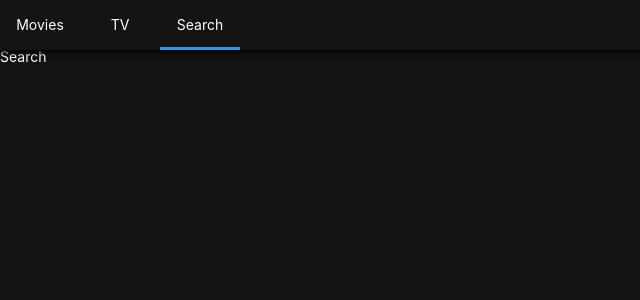
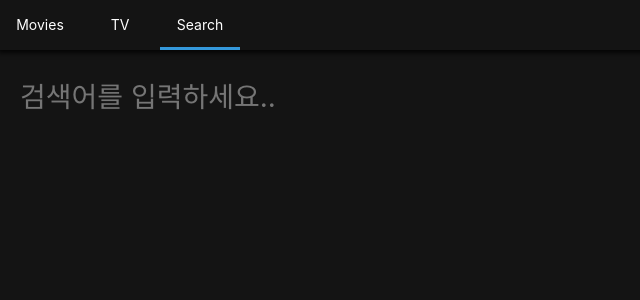
Before and after one commit to denev723/jjapflix, a React (Create React App) app: page /search in a window 1280 px wide. Shown: the top 300 px of the page, without its empty margins (0-640 px from the left). Built offline with nearby package versions, Linux system fonts and the light colour scheme.

Commit message:
search 페이지 작성, 각 presenter 일부 렌더링

```diff
--- a/src/Components/GlobalStyles.js
+++ b/src/Components/GlobalStyles.js
@@ -15,7 +15,7 @@
         font-size:14px;
         background-color:rgba(20, 20, 20, 1);
         color:white;
-        padding-top:50px;
+        padding-top:80px;
 
     }
 `;
--- /dev/null
+++ b/src/Components/Loader.js
@@ -0,0 +1,19 @@
+import React from "react";
+import styled from "styled-components";
+
+const Container = styled.div`
+  height: 100vh;
+  width: 100vw;
+  display: flex;
+  justify-content: center;
+  align-items: center;
+  font-size: 30px;
+`;
+
+export default () => (
+  <Container>
+    <span role="img" aria-label="Loading">
+      LOADING⏰
+    </span>
+  </Container>
+);
--- /dev/null
+++ b/src/Components/Message.js
@@ -0,0 +1,26 @@
+import React from "react";
+import PropTypes from "prop-types";
+import styled from "styled-components";
+
+const Container = styled.div`
+  width: 100vw;
+  display: flex;
+  justify-content: center;
+`;
+
+const Text = styled.span`
+  color: ${(props) => props.color};
+`;
+
+const Message = ({ text, color }) => (
+  <Container>
+    <Text color={color}>{text}</Text>
+  </Container>
+);
+
+Message.propTypes = {
+  text: PropTypes.string.isRequired,
+  color: PropTypes.string.isRequired,
+};
+
+export default Message;
--- /dev/null
+++ b/src/Components/Poster.js
@@ -0,0 +1,45 @@
+import React from "react";
+import PropTypes from "prop-types";
+import { Link } from "react-router-dom";
+import styled from "styled-components";
+
+const Container = styled.div``;
+
+const ImageContainer = styled.div``;
+
+const Image = styled.div``;
+
+const Rating = styled.span``;
+
+const Title = styled.span``;
+
+const Year = styled.span``;
+
+const Poster = ({ id, imageUrl, title, rating, year, isMovie = false }) => (
+  <Link to={isMovie ? `/movie/${id}` : `/series/${id}`}>
+    <Container>
+      <ImageContainer>
+        <Image bgUrl={imageUrl} />
+        <Rating>
+          <span role="img" aria-label="rating">
+            ★
+          </span>{" "}
+          {rating}/10
+        </Rating>
+      </ImageContainer>
+      <Title>{title}</Title>
+      <Year>{year}</Year>
+    </Container>
+  </Link>
+);
+
+Poster.propTypes = {
+  id: PropTypes.number.isRequired,
+  imageUrl: PropTypes.string,
+  title: PropTypes.string.isRequired,
+  rating: PropTypes.number,
+  year: PropTypes.string,
+  isMovie: PropTypes.bool,
+};
+
+export default Poster;
--- /dev/null
+++ b/src/Components/Section.js
@@ -0,0 +1,36 @@
+import React from "react";
+import PropTypes from "prop-types";
+import styled from "styled-components";
+
+const Container = styled.div`
+  :not(:last-child) {
+    margin-bottom: 50px;
+  }
+`;
+const Title = styled.span`
+  font-size: 14px;
+  font-weight: 600;
+`;
+const Grid = styled.div`
+  margin-top: 25px;
+  display: grid;
+  grid-template-columns: repeat(auto-fill, 125px);
+  grid-gap: 25px;
+`;
+
+const Section = ({ title, children }) => (
+  <Container>
+    <Title>{title}</Title>
+    <Grid>{children}</Grid>
+  </Container>
+);
+
+Section.propTypes = {
+  title: PropTypes.string.isRequired,
+  children: PropTypes.oneOfType([
+    PropTypes.arrayOf(PropTypes.node),
+    PropTypes.node,
+  ]),
+};
+
+export default Section;
--- a/src/Routes/Home/HomePresenter.js
+++ b/src/Routes/Home/HomePresenter.js
@@ -1 +1,50 @@
-export default () => "Home";
+import React from "react";
+import PropTypes from "prop-types";
+import styled from "styled-components";
+import Section from "Components/Section";
+import Loader from "Components/Loader";
+import Message from "Components/Message";
+import Poster from "Components/Poster";
+
+const Container = styled.div`
+  padding: 0px 20px;
+`;
+
+const HomePresenter = ({ nowPlaying, popular, upcoming, loading, error }) =>
+  loading ? (
+    <Loader />
+  ) : (
+    <Container>
+      {nowPlaying && nowPlaying.length > 0 && (
+        <Section title="Now Playing">
+          {nowPlaying.map((movie) => (
+            <Poster />
+          ))}
+        </Section>
+      )}
+      {upcoming && upcoming.length > 0 && (
+        <Section title="Upcoming Movies">
+          {upcoming.map((movie) => (
+            <Poster />
+          ))}
+        </Section>
+      )}
+      {popular && popular.length > 0 && (
+        <Section title="Popular Movies">
+          {popular.map((movie) => (
+            <Poster />
+          ))}
+        </Section>
+      )}
+      {error && <Message color="#e74c3c" text={error} />}
+    </Container>
+  );
+
+HomePresenter.propTypes = {
+  nowPlaying: PropTypes.array,
+  popular: PropTypes.array,
+  upcoming: PropTypes.array,
+  loading: PropTypes.bool.isRequired,
+  error: PropTypes.string,
+};
+export default HomePresenter;
--- a/src/Routes/Search/SearchContainer.js
+++ b/src/Routes/Search/SearchContainer.js
@@ -1,21 +1,31 @@
 import React from "react";
 import SearchPresenter from "./SearchPresenter";
-import { movieApi, tvApi } from "api";
+import { movieApi, tvApi } from "../../api";
 
 export default class extends React.Component {
   state = {
     movieResults: null,
     tvResults: null,
-    searchTerm: "code",
+    searchTerm: "",
     loading: false,
     error: null,
   };
 
-  handleSubmit = () => {
+  handleSubmit = (event) => {
+    event.preventDefault();
     const { searchTerm } = this.state;
     if (searchTerm !== "") {
       this.searchByTerm();
     }
+  };
+
+  updateTerm = (event) => {
+    const {
+      target: { value },
+    } = event;
+    this.setState({
+      searchTerm: value,
+    });
   };
 
   searchByTerm = async () => {
@@ -33,9 +43,7 @@
         tvResults,
       });
     } catch {
-      this.setState({
-        error: "검색어에 해당하는 작품을 찾지 못하였습니다.",
-      });
+      this.setState({ error: "검색 결과를 찾을 수 없습니다." });
     } finally {
       this.setState({ loading: false });
     }
@@ -47,10 +55,11 @@
       <SearchPresenter
         movieResults={movieResults}
         tvResults={tvResults}
-        searchTerm={searchTerm}
         loading={loading}
         error={error}
+        searchTerm={searchTerm}
         handleSubmit={this.handleSubmit}
+        updateTerm={this.updateTerm}
       />
     );
   }
--- a/src/Routes/Search/SearchPresenter.js
+++ b/src/Routes/Search/SearchPresenter.js
@@ -1 +1,81 @@
-export default () => "Search";
+import React from "react";
+import PropTypes from "prop-types";
+import styled from "styled-components";
+import Loader from "Components/Loader";
+import Section from "Components/Section";
+import Message from "Components/Message";
+import { movieApi } from "api";
+
+const Container = styled.div`
+  padding: 0px 20px;
+`;
+
+const Form = styled.form`
+  margin-bottom: 50px;
+  width: 100%;
+`;
+
+const Input = styled.input`
+  all: unset;
+  font-size: 28px;
+  width: 100%;
+`;
+
+const SearchPresenter = ({
+  movieResults,
+  tvResults,
+  loading,
+  searchTerm,
+  handleSubmit,
+  error,
+  updateTerm,
+}) => (
+  <Container>
+    <Form onSubmit={handleSubmit}>
+      <Input
+        placeholder="검색어를 입력하세요.."
+        value={searchTerm}
+        onChange={updateTerm}
+      />
+    </Form>
+    {loading ? (
+      <Loader />
+    ) : (
+      <>
+        {movieResults && movieResults.length > 0 && (
+          <Section title="영화 검색 결과">
+            {movieResults.map((movie) => (
+              <span key={movie.id}>{movie.title}</span>
+            ))}
+          </Section>
+        )}
+        {tvResults && tvResults.length > 0 && (
+          <Section title="TV 시리즈 검색결과">
+            {tvResults.map((series) => (
+              <span key={series.id}>{series.name}</span>
+            ))}
+          </Section>
+        )}
+        {error && <Message color="#e74c3c" text={error} />}
+        {tvResults &&
+          movieResults &&
+          tvResults.length === 0 &&
+          movieResults.length === 0 && (
+            <Message text="검색 결과를 찾을 수 없습니다." color="#95a5a6" />
+          )}
+      </>
+    )}
+  </Container>
+);
+
+SearchPresenter.propTypes = {
+  movieResults: PropTypes.array,
+  tvResults: PropTypes.array,
+  error: PropTypes.string,
+  searchTerm: PropTypes.string,
+  loading: PropTypes.bool.isRequired,
+  handleSubmit: PropTypes.func.isRequired,
+  updateTerm: PropTypes.func.isRequired,
+};
+
+export default SearchPresenter;
--- a/src/Routes/TV/TVPresenter.js
+++ b/src/Routes/TV/TVPresenter.js
@@ -1 +1,44 @@
-export default () => "TV";
+import React from "react";
+import PropTypes from "prop-types";
+import styled from "styled-components";
+import Loader from "Components/Loader";
+import Section from "Components/Section";
+import Message from "Components/Message";
+
+const Container = styled.div`
+  padding: 0px 10px;
+`;
+
+const TVPresenter = ({ topRated, popular, airingToday, loading, error }) =>
+  loading ? (
+    <Loader />
+  ) : (
+    <Container>
+      {topRated && topRated.length > 0 && (
+        <Section title="Top Rated Series">
+          {topRated.map((series) => series.name)}
+        </Section>
+      )}
+      {popular && popular.length > 0 && (
+        <Section title="Popular Series">
+          {popular.map((series) => series.name)}
+        </Section>
+      )}
+      {airingToday && airingToday.length > 0 && (
+        <Section title="Airing Today">
+          {airingToday.map((series) => series.name)}
+        </Section>
+      )}
+      {error && <Message color="#e74c3c" text={error} />}
+    </Container>
+  );
+
+TVPresenter.propTypes = {
+  topRated: PropTypes.array,
+  popular: PropTypes.array,
+  airingToday: PropTypes.array,
+  loading: PropTypes.bool.isRequired,
+  error: PropTypes.string,
+};
+
+export default TVPresenter;
```
Also changed, not shown: src/Routes/Detail/DetailPresenter.js (+13 -1 lines), 1 other file (tests, documents, lock files or other folders).
